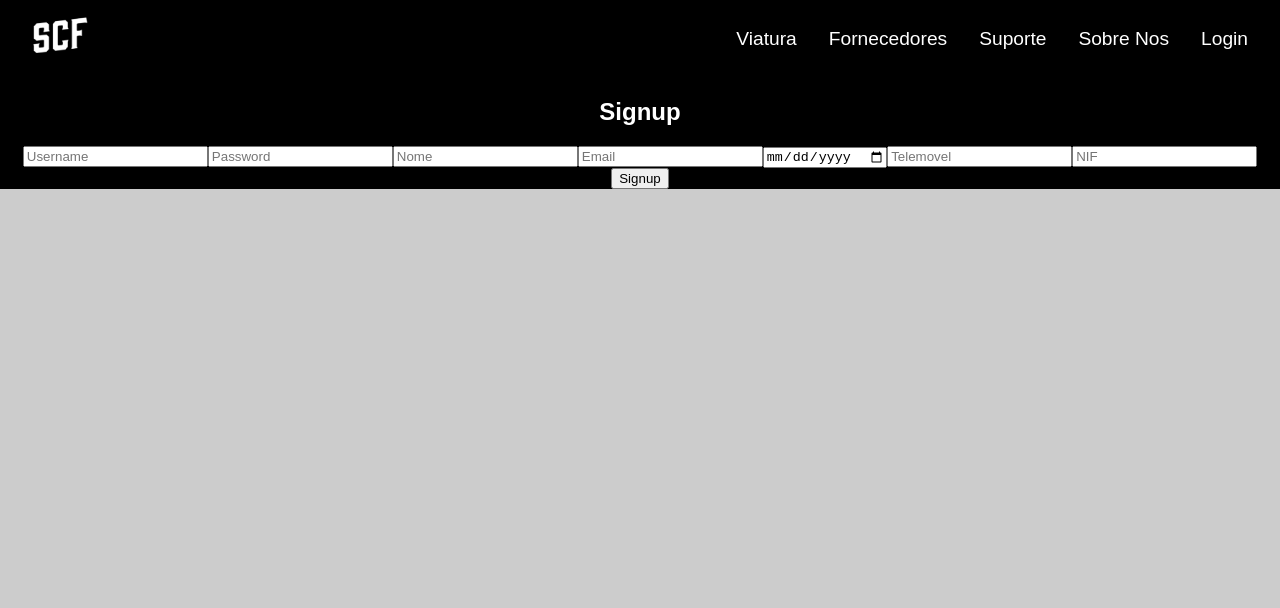
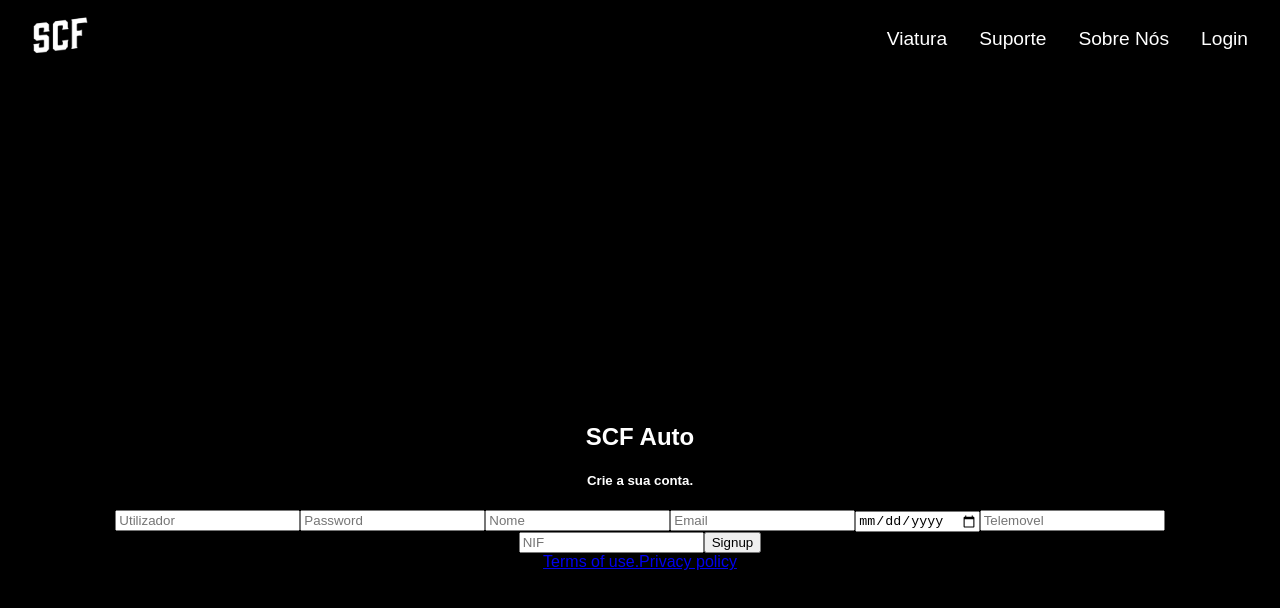
Before and after one commit to a20462/PDS, a React (Create React App) app in the folder frontend/: page /signup in a window 1280 px wide. Shown: the top 608 px of the page. Built offline with nearby package versions, Linux system fonts and the light colour scheme.

Commit message:
Frontend + Update Admin View

```diff
--- a/frontend/src/App.js
+++ b/frontend/src/App.js
@@ -36,19 +36,12 @@ const App = () => {
     }
   }, []);
 
-  // No frontend, após uma resposta bem-sucedida do backend
   const handleLogin = (userData) => {
     setCurrentUser(userData);
     setIsLoggedIn(true);
     localStorage.setItem('user', JSON.stringify(userData));
     localStorage.setItem('isLoggedIn', 'true');
-
-    // Verifica se o usuário é Admin
-    const isAdminUser = userData.name === 'Admin';
-    setCurrentUser(prevUser => ({ ...prevUser, isAdmin: isAdminUser }));
   };
-
-
 
   const handleLogout = () => {
     setIsLoggedIn(false);
@@ -74,28 +67,33 @@ const App = () => {
             </Link>
           </div>
           <ul className="nav-links">
+            {!isAdmin && (
+              <>
                 <li>
                   <Link to="/viatura">Viatura</Link>
-            </li>
-            <li>
-              <Link to="/Fornecedores">Fornecedores</Link>
                 </li>
                 <li>
                   <Link to="/suporte">Suporte</Link>
                 </li>
                 <li>
-              <Link to="/sobre">Sobre Nos</Link>
+                  <Link to="/sobre">Sobre Nós</Link>
                 </li>
+              </>
+            )}
             {isLoggedIn && isAdmin && (
+              <>
                 <li>
-                <Link to="/oficina">oficina</Link>
+                  <Link to="/fornecedores">Fornecedores</Link>
                 </li>
+                <li>
+                  <Link to="/oficina">Oficina</Link>
+                </li>
+              </>
             )}
-
             {isLoggedIn ? (
               <>
                 <li>
-                  <Link to="/Perfil">Perfil</Link>
+                  <Link to="/perfil">Perfil</Link>
                 </li>
                 <li>
                   <button onClick={handleLogout}>Logout</button>
@@ -111,23 +109,19 @@ const App = () => {
         <Routes>
           <Route path="/home" element={<Home />} />
           <Route path="/viatura" element={<Viatura />} />
-          <Route path="/Fornecedores" element={<Fornecedores />} />
+          <Route path="/fornecedores" element={isLoggedIn && isAdmin ? <Fornecedores /> : <Home />} />
           <Route path="/suporte" element={<Contact />} />
           <Route path="/sobre" element={<About />} />
           <Route path="/carros/:id" element={<CarroDetalhes />} />
-          {isLoggedIn && isAdmin && currentUser && (
-            <Route path="/oficina" element={<oficina />} />
-          )}
+          <Route path="/oficina" element={isLoggedIn && isAdmin ? <Oficina /> : <Home />} />
           <Route path="/pedidos-recebidos" element={<PedidosRecebidos />} />
           <Route path="/signup" element={<Signup />} />
-          <Route path="/ClienteRegisto" element={<ClienteRegistro />} />
+          <Route path="/cliente-registo" element={<ClienteRegistro />} />
           <Route
             path="/login"
             element={<Login handleLogin={handleLogin} />} // Passando a função handleLogin como prop
           />
-
-
-          <Route path="/Perfil" element={<Perfil currentUser={currentUser} />} />
+          <Route path="/perfil" element={<Perfil currentUser={currentUser} />} />
         </Routes>
       </div>
     </Router>
--- a/frontend/src/pages/Login.js
+++ b/frontend/src/pages/Login.js
@@ -1,41 +1,57 @@
 import React, { useState } from 'react';
-import axios from 'axios';
-import { useNavigate } from 'react-router-dom';
+import { Link, useNavigate } from 'react-router-dom';
+import './Login.css'; // Assuming you have a CSS file for styling
 
 const Login = ({ handleLogin }) => {
   const [username, setUsername] = useState('');
   const [password, setPassword] = useState('');
   const navigate = useNavigate();
 
-const handleSubmit = async (e) => {
-  e.preventDefault();
-  try {
-    const response = await axios.post('http://localhost:2000/api/users/login', {
-      username, // Certifique-se de que `username` corresponde ao nome do campo no backend
-      password,
-    });
-    const userData = response.data;
-    console.log('User Data:', userData); // Verifique o log da resposta do servidor
-    handleLogin(userData); // Usar a função handleLogin para atualizar o estado do usuário
+  const handleSubmit = (e) => {
+    e.preventDefault();
+    handleLogin({ username, password });
     navigate('/home');
-  } catch (error) {
-    console.error('Erro ao fazer login:', error);
-  }
-};
-
+  };
 
   return (
-    <form onSubmit={handleSubmit}>
-      <div>
-        <label>Username</label>
-        <input type="text" value={username} onChange={(e) => setUsername(e.target.value)} />
+    <section className="vh-100 login-section">
+      <div className="container">
+        <div className="login-card">
+          <div className="login-image">
+            <img
+              src="https://i.pinimg.com/originals/60/17/ae/6017ae2d8fcc560b97518219b621ac6c.jpg"
+              alt="login form"
+            />
+          </div>
+          <div className="login-form">
+            <h2>SCF Auto</h2>
+            <h5>Faça login com a sua conta.</h5>
+            <form onSubmit={handleSubmit}>
+              <input
+                type="text"
+                id="username"
+                placeholder="Utilizador"
+                value={username}
+                onChange={(e) => setUsername(e.target.value)}
+              />
+              <input
+                type="password"
+                id="password"
+                placeholder="Password"
+                value={password}
+                onChange={(e) => setPassword(e.target.value)}
+              />
+              <button type="submit">Login</button>
+            </form>
+            <p>
+              Ainda não tem conta? <Link to="/signup">Faça o registo aqui!</Link>
+            </p>
+            <a href="#!" className="small-text">Terms of use.</a>
+            <a href="#!" className="small-text">Privacy policy</a>
+          </div>
+        </div>
       </div>
-      <div>
-        <label>Password</label>
-        <input type="password" value={password} onChange={(e) => setPassword(e.target.value)} />
-      </div>
-      <button type="submit">Login</button>
-    </form>
+    </section>
   );
 };
 
--- a/frontend/src/pages/SignUp.css
+++ b/frontend/src/pages/SignUp.css
@@ -1,93 +1,85 @@
-body, html {
-    margin: 0;
-    padding: 0;
-    font-family: Arial, sans-serif;
+.vh-100 {
+    height: 100vh;
   }
 
-.vh-100 {
-    height: 100vh;
+  .signup-section {
     display: flex;
     align-items: center;
     justify-content: center;
-    background-color: #000000;
+    background-color: #f8f9fa;
   }
 
   .container {
+    max-width: 600px;
     width: 100%;
-    max-width: 1200px;
-    padding: 0 20px;
-    margin: 0 auto;
+    padding: 20px;
   }
 
-.SignUp-card {
+  .signup-card {
+    background: white;
+    border-radius: 8px;
+    box-shadow: 0 4px 8px rgba(0, 0, 0, 0.1);
+    overflow: hidden;
     display: flex;
-    background: #ffffff;
-    border-radius: 1rem;
-    overflow: hidden;
-    box-shadow: 0 4px 8px rgba(0,0,0,0.1);
-    width: 100%;
-    max-width: 800px;
+    flex-direction: column; /* Add this line to make it column-oriented */
   }
 
-.SignUp-image img {
+  .signup-image img {
     width: 100%;
     height: auto;
-    object-fit: cover;
+    max-width: 300px; /* Add a maximum width */
+    max-height: 200px; /* Add a maximum height */
+    display: block;
+    margin: 0 auto; /* Center the image */
   }
 
-.SignUp-form {
-    padding: 40px;
-    display: flex;
-    flex-direction: column;
-    justify-content: center;
+  .signup-form {
+    padding: 20px;
     flex: 1;
   }
 
-.SignUp-form h2 {
+  .signup-form h2 {
     margin-bottom: 10px;
-    color: #ff6219;
   }
 
-.SignUp-form h5 {
+  .signup-form h5 {
     margin-bottom: 20px;
-    color: #333333;
+    color: #6c757d;
   }
 
-.SignUp-form input {
-    margin-bottom: 15px;
+  .signup-form input {
+    width: 100%;
     padding: 10px;
-    border: 1px solid #cccccc;
-    border-radius: 4px;
-    font-size: 16px;
-}
-
-.SignUp-form button {
-    padding: 10px;
-    border: none;
-    background-color: #000000;
-    color: #ffffff;
-    font-size: 16px;
-    cursor: pointer;
+    margin-bottom: 10px;
+    border: 1px solid #ced4da;
     border-radius: 4px;
   }
 
-.SignUp-form button:hover {
-    background-color: #333333;
+  .signup-form button {
+    width: 100%;
+    padding: 10px;
+    background: #007bff;
+    color: white;
+    border: none;
+    border-radius: 4px;
+    cursor: pointer;
   }
 
-.SignUp-form p {
-    margin-top: 20px;
-    color: #393f81;
+  .signup-form button:hover {
+    background: #0056b3;
   }
 
-.SignUp-form a {
-    color: #393f81;
+  .signup-form p {
+    margin-top: 10px;
+  }
+
+  .signup-form .small-text {
+    display: block;
+    margin-top: 10px;
+    color: #6c757d;
     text-decoration: none;
   }
 
-.SignUp-form .small-text {
-    display: block;
-    margin-top: 10px;
-    color: #aaaaaa;
-    font-size: 12px;
+  .signup-form .small-text:hover {
+    text-decoration: underline;
   }
--- a/frontend/src/pages/SignUp.js
+++ b/frontend/src/pages/SignUp.js
@@ -33,19 +33,75 @@ const Signup = () => {
   };
 
   return (
-    <div>
-      <h2>Signup</h2>
-      <form onSubmit={handleSubmit}>
-        <input type="text" name="username" placeholder="Username" value={formData.username} onChange={handleChange} />
-        <input type="password" name="password" placeholder="Password" value={formData.password} onChange={handleChange} />
-        <input type="text" name="nome" placeholder="Nome" value={formData.nome} onChange={handleChange} />
-        <input type="email" name="email" placeholder="Email" value={formData.email} onChange={handleChange} />
-        <input type="date" name="date" value={formData.date} onChange={handleChange} />
-        <input type="tel" name="telemovel" placeholder="Telemovel" value={formData.telemovel} onChange={handleChange} />
-        <input type="text" name="nif" placeholder="NIF" value={formData.nif} onChange={handleChange} />
-        <button type="submit">Signup</button>
-      </form>
-    </div>
+    <section className="vh-100 signup-section">
+      <div className="container">
+        <div className="signup-card">
+          <div className="signup-image">
+            <img
+              //src="https://i.pinimg.com/originals/60/17/ae/6017ae2d8fcc560b97518219b621ac6c.jpg"
+              //alt="signup form"
+            />
+          </div>
+          <div className="signup-form">
+            <h2>SCF Auto</h2>
+            <h5>Crie a sua conta.</h5>
+            <form onSubmit={handleSubmit}>
+              <input
+                type="text"
+                name="username"
+                placeholder="Utilizador"
+                value={formData.username}
+                onChange={handleChange}
+              />
+              <input
+                type="password"
+                name="password"
+                placeholder="Password"
+                value={formData.password}
+                onChange={handleChange}
+              />
+              <input
+                type="text"
+                name="nome"
+                placeholder="Nome"
+                value={formData.nome}
+                onChange={handleChange}
+              />
+              <input
+                type="email"
+                name="email"
+                placeholder="Email"
+                value={formData.email}
+                onChange={handleChange}
+              />
+              <input
+                type="date"
+                name="date"
+                value={formData.date}
+                onChange={handleChange}
+              />
+              <input
+                type="tel"
+                name="telemovel"
+                placeholder="Telemovel"
+                value={formData.telemovel}
+                onChange={handleChange}
+              />
+              <input
+                type="text"
+                name="nif"
+                placeholder="NIF"
+                value={formData.nif}
+                onChange={handleChange}
+              />
+              <button type="submit">Signup</button>
+            </form>
+            <a href="#!" className="small-text">Terms of use.</a>
+            <a href="#!" className="small-text">Privacy policy</a>
+          </div>
+        </div>
+      </div>
+    </section>
   );
 };
 
```
Lines whose indentation alone changed are shown as unchanged.
